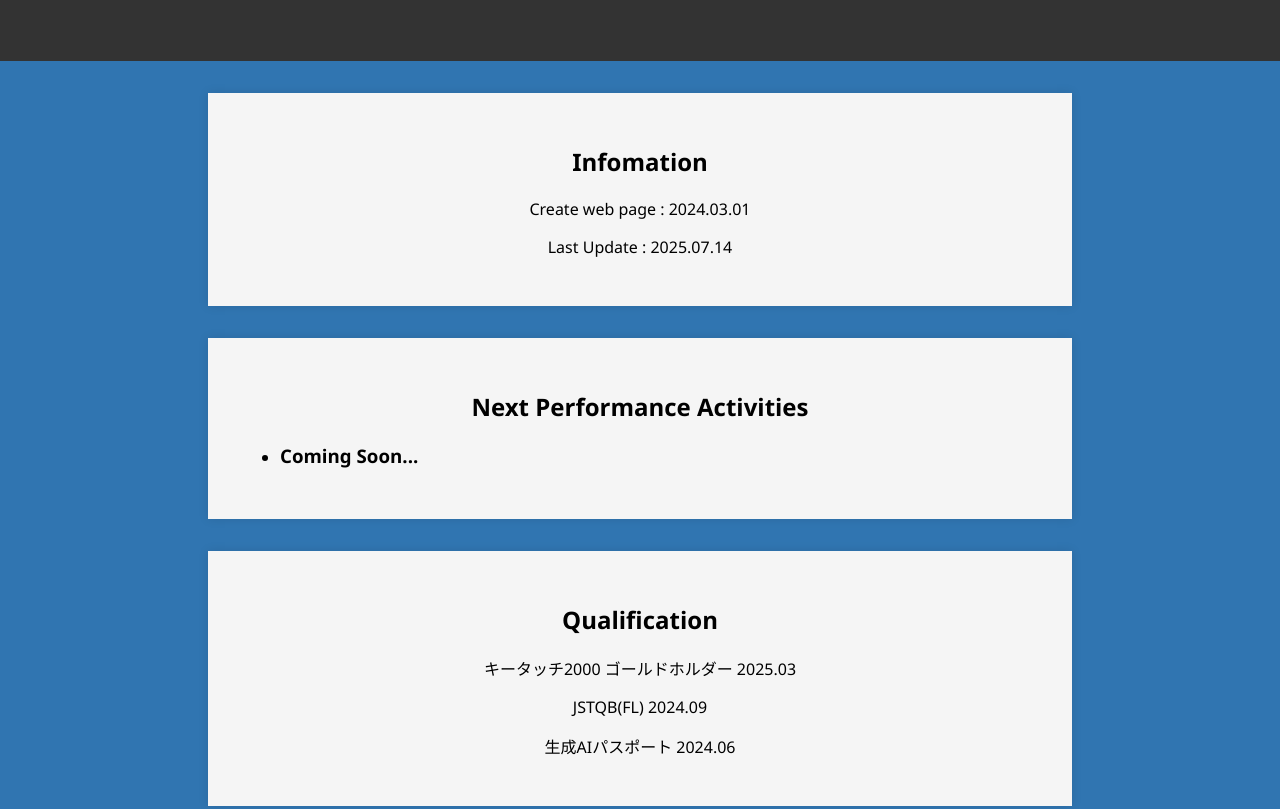
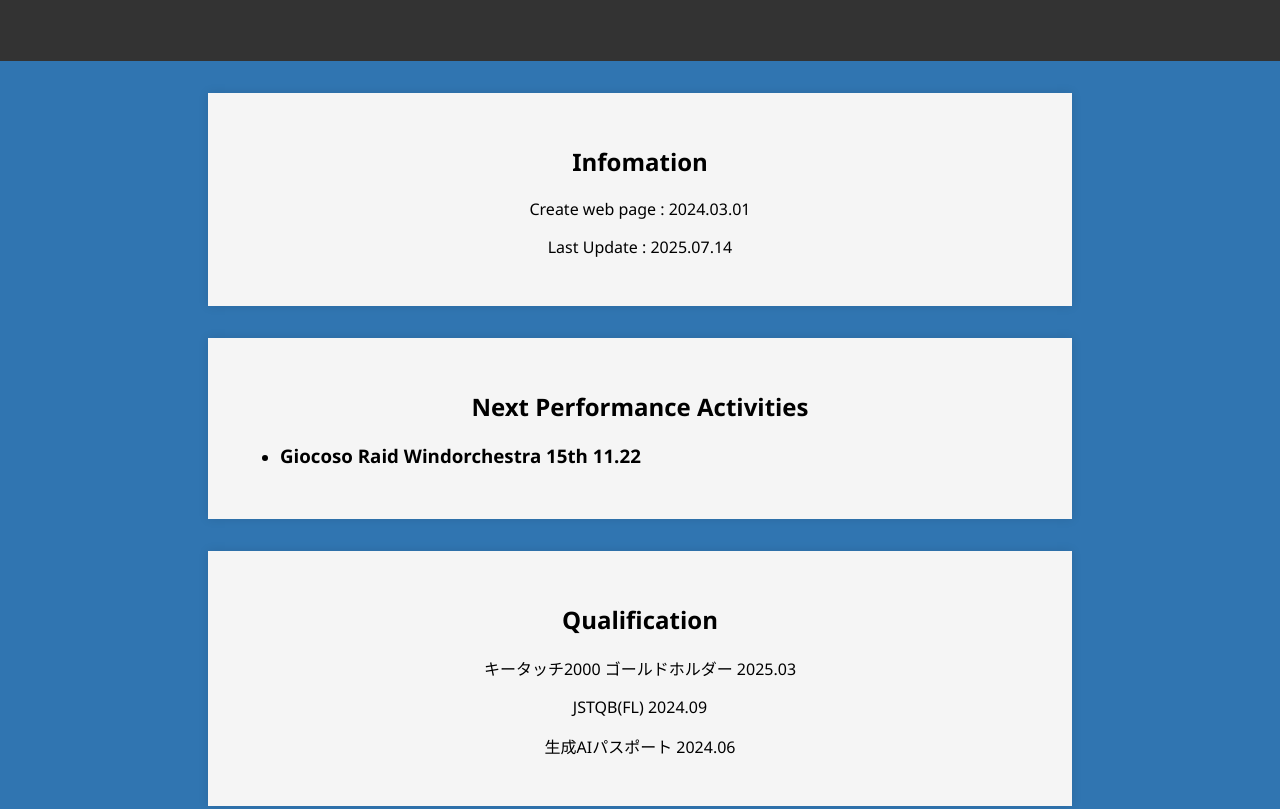
Before and after one commit to K-sv966/K-sv966.github.io, a plain HTML site: page home.html in a window 1280 px wide. Shown: the top 809 px of the page. Drawn offline with Linux system fonts and the light colour scheme.

Commit message:
Update performance activities section in home.html

```diff
--- a/home.html
+++ b/home.html
@@ -24,8 +24,8 @@
         <h2>Next Performance Activities</h2>
         <ul>
             <li>
-                <h3>Coming Soon...</h3>
-<!--                 <h3></h3> -->
+                <!-- <h3>Coming Soon...</h3> -->
+                <h3>Giocoso Raid Windorchestra 15th  11.22</h3>
             </li>
         </ul>
     </section>
```
